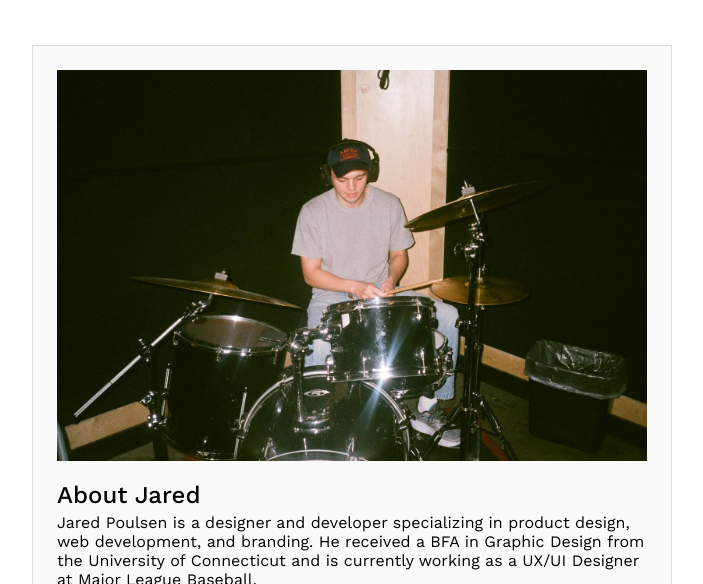
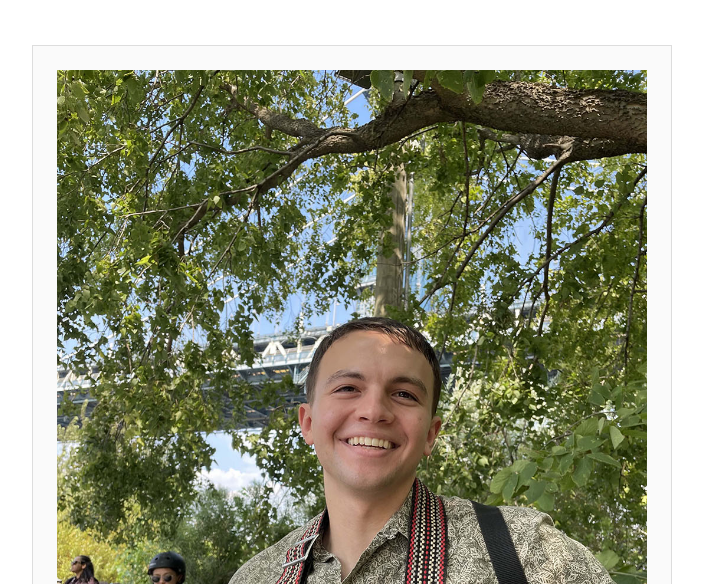
Before and after one commit to jpdesignerdev/portfolio, a plain HTML site: page about.html in a window 1280 px wide. Shown: the part 216-800 px from the top of the page, without its empty margins (288-991 px from the left). Drawn offline with Linux system fonts and the light colour scheme.

Commit message:
update about image

```diff
--- a/about.html
+++ b/about.html
@@ -51,7 +51,7 @@
 
         <div class="flexrow">
             <div class="">
-                <img src="images/IMG_5327 (2).jpeg">
+                <img src="images/j-park.jpg">
             </div>
             <div class="flexrowChild">
                 <h2 style="margin:0px;">About Jared</h2>
```
Also changed, not shown: images/j-park.jpg (added), 1 other file.
